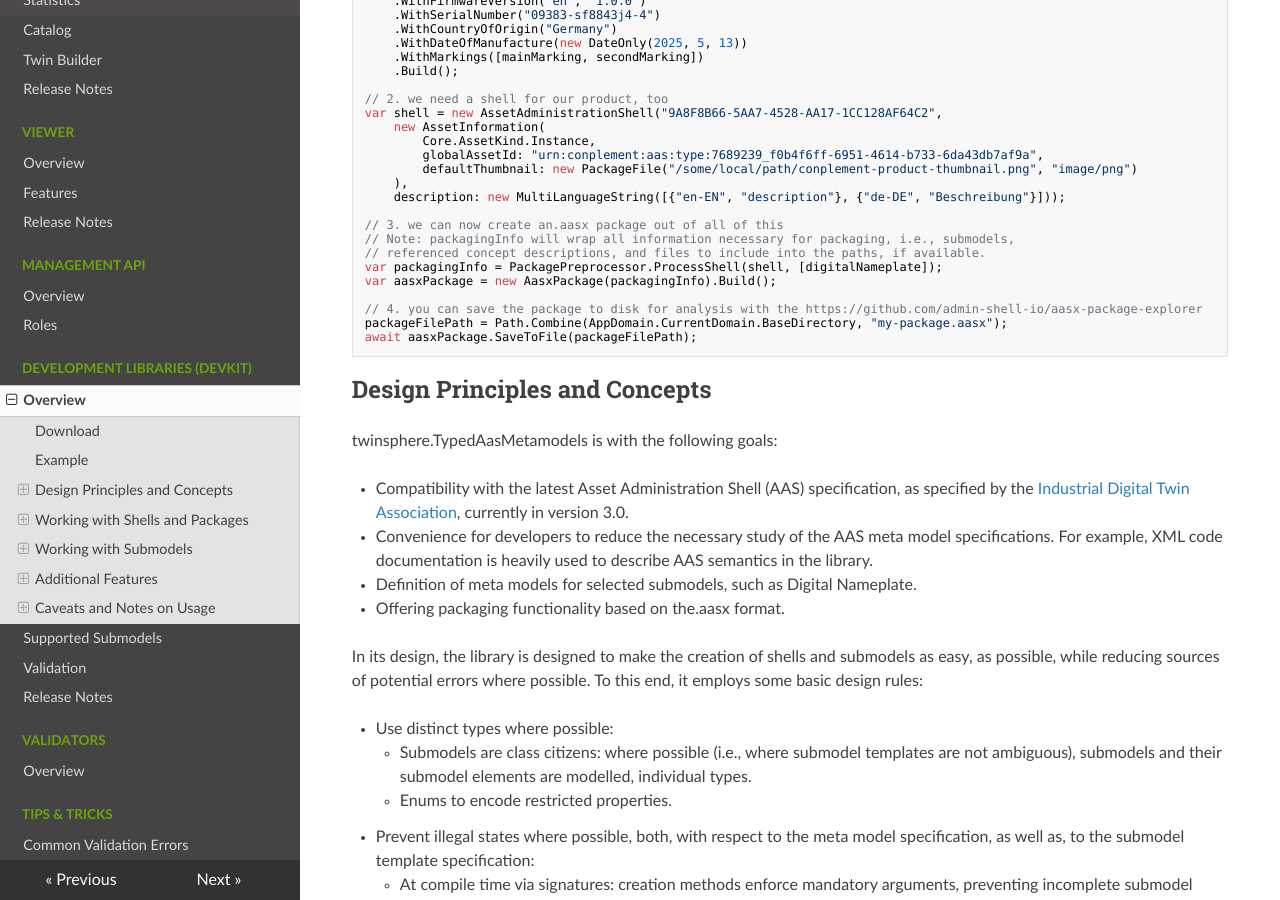
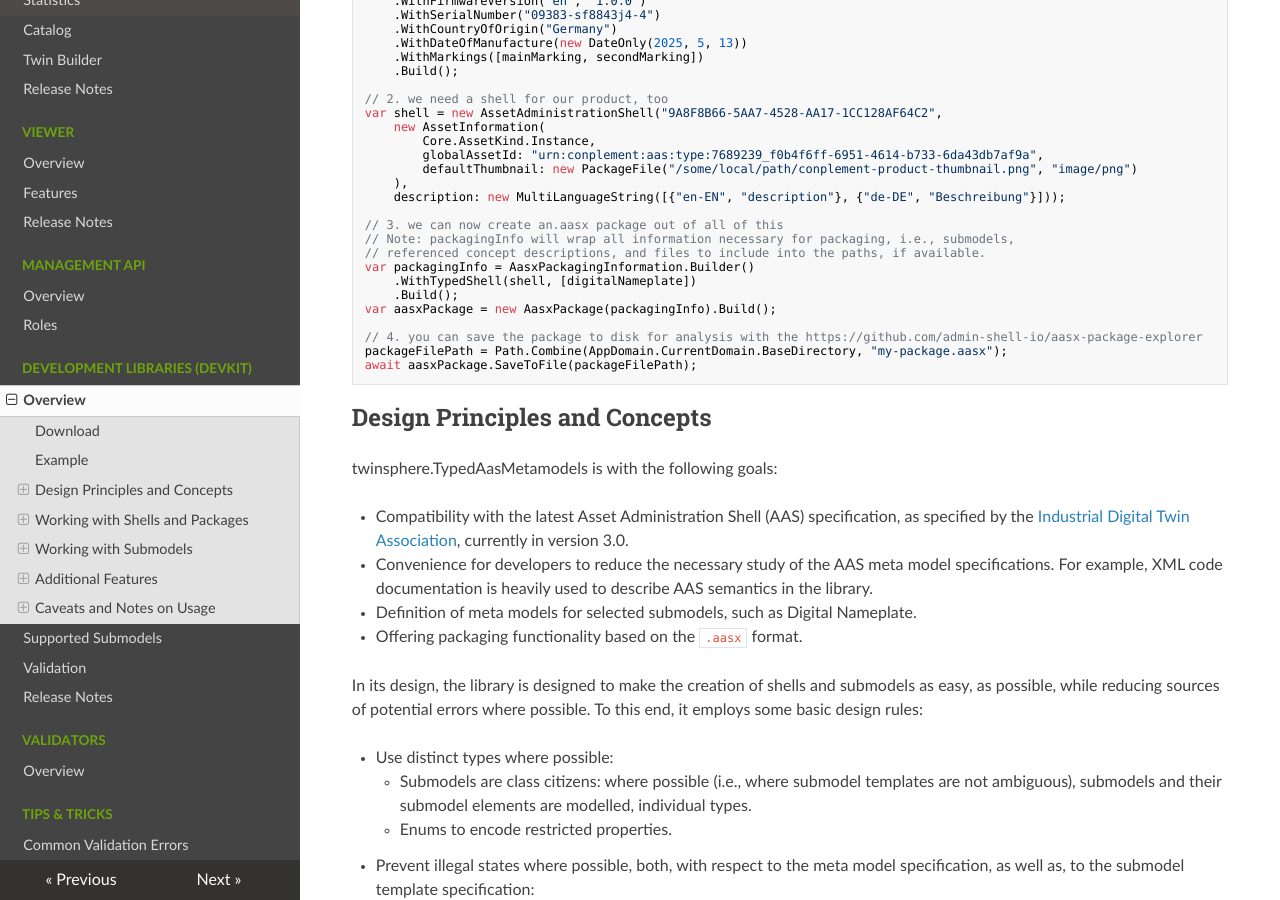
Before and after one commit to twinsphere/twinsphere.github.io, an MkDocs documentation site: the page built from docs/typed-aas-metamodels-overview.md, in a window 1280 px wide and 900 px high, scrolled down 1495 px. Built offline with MkDocs 1.6.1, drawn with Linux system fonts in a browser that asks for light colours; nearby versions of some CDN libraries; some of the changed text lies outside the part shown.

Commit message:
feat(tam): adapt packaging docs for new API
The API for the packaging interface has changed. Adapt the documentation
for the new API.

```diff
--- a/docs/typed-aas-metamodels-overview.md
+++ b/docs/typed-aas-metamodels-overview.md
@@ -99,7 +99,9 @@ var shell = new AssetAdministrationShell("9A8F8B66-5AA7-4528-AA17-1CC128AF64C2",
 // 3. we can now create an.aasx package out of all of this
 // Note: packagingInfo will wrap all information necessary for packaging, i.e., submodels,
 // referenced concept descriptions, and files to include into the paths, if available.
-var packagingInfo = PackagePreprocessor.ProcessShell(shell, [digitalNameplate]);
+var packagingInfo = AasxPackagingInformation.Builder()
+    .WithTypedShell(shell, [digitalNameplate])
+    .Build();
 var aasxPackage = new AasxPackage(packagingInfo).Build();
 
 // 4. you can save the package to disk for analysis with the https://github.com/admin-shell-io/aasx-package-explorer
@@ -116,7 +118,7 @@ twinsphere.TypedAasMetamodels is with the following goals:
 - Convenience for developers to reduce the necessary study of the AAS meta model specifications. For example, XML code
   documentation is heavily used to describe AAS semantics in the library.
 - Definition of meta models for selected submodels, such as Digital Nameplate.
-- Offering packaging functionality based on the.aasx format.
+- Offering packaging functionality based on the `.aasx` format.
 
 In its design, the library is designed to make the creation of shells and submodels as easy, as possible, while reducing
 sources of potential errors where possible. To this end, it employs some basic design rules:
@@ -257,7 +259,9 @@ nameplate.CompanyLogo = new PackageFileReference("/home/user/some/image.png");
 // 5. we can now create an.aasx package out of all of this
 // Note: packagingInfo will wrap all information necessary for packaging, i.e., submodels,
 // referenced concept descriptions, and files to include into the paths, if available.
-var packagingInfo = PackagePreprocessor.ProcessShell(shell, [digitalNameplate]);
+var packagingInfo = AasxPackagingInformation.Builder()
+    .WithTypedShell(shell, [digitalNameplate])
+    .Build();
 var aasxPackage = new AasxPackageBuilder(packagingInfo)
     .SetThumbnail("some-image.png", "image/png")
     .Build();
```
